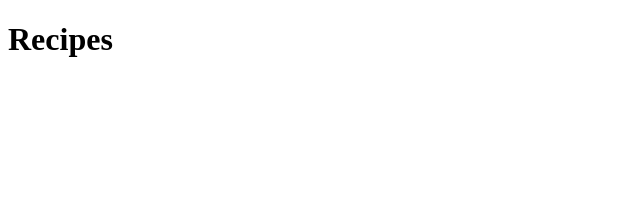
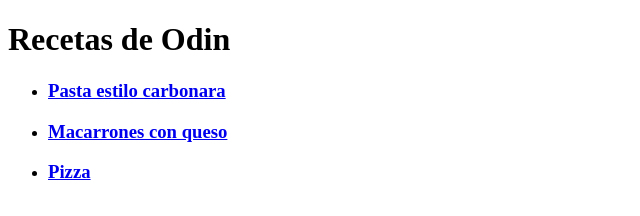
Before and after one commit to MoisesBlanca-cloud/odin-recipes, a plain HTML site: page index.html in a window 1280 px wide. Shown: the whole page, without its empty margins (0-640 px from the left). Drawn offline with Linux system fonts and the light colour scheme.

Commit message:
Pagina indice de la web 1. Escrita la base con "!", se empezo por escribir el nombre o encabezado de la web en el body

```diff
--- a/index.html
+++ b/index.html
@@ -1,15 +1,19 @@
 <!DOCTYPE html>
-<html lang="en">
+<html lang="es">
 
 <head>
 
     <meta charset="UTF-8">
     <meta name="viewport" content="width=device-width, initial-scale=1.0">
-    <title>recipes</title>
+    <title>recetas</title>
 
 </head>
 <body>
-    <h1>Recipes</h1>
-
+    <h1>Recetas de Odin</h1>
+    <ul>
+<li><a href='recipes/pasta.html'> <h3>Pasta estilo carbonara</h3></a></li>
+<li><a href='recipes/macarrones_con_queso.html'> <h3>Macarrones con queso</h3> </a></li>
+<li><a href="recipes/pizza.html"> <h3>Pizza</h3> </a></li>
+    </ul>
 </body>
 </html>
```
